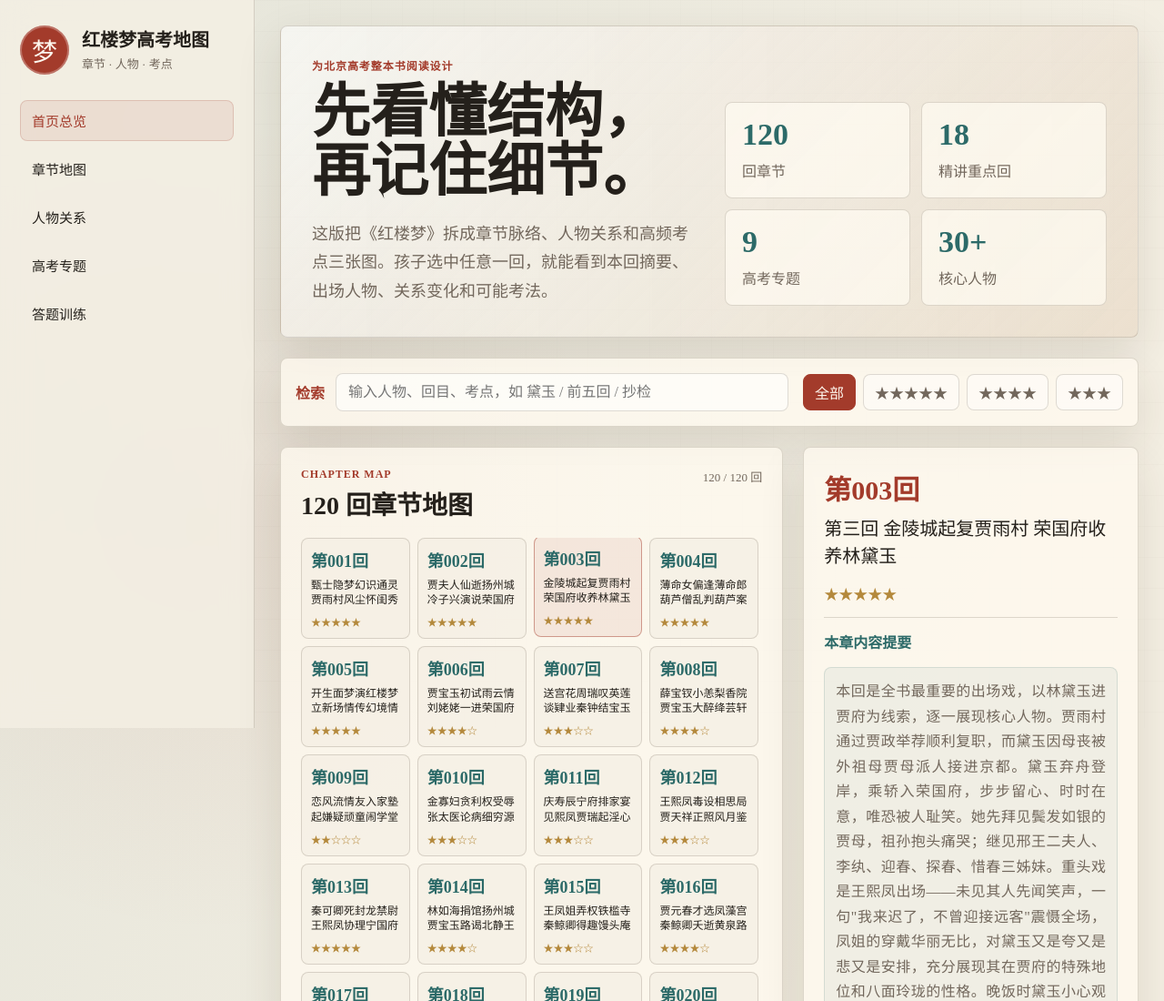
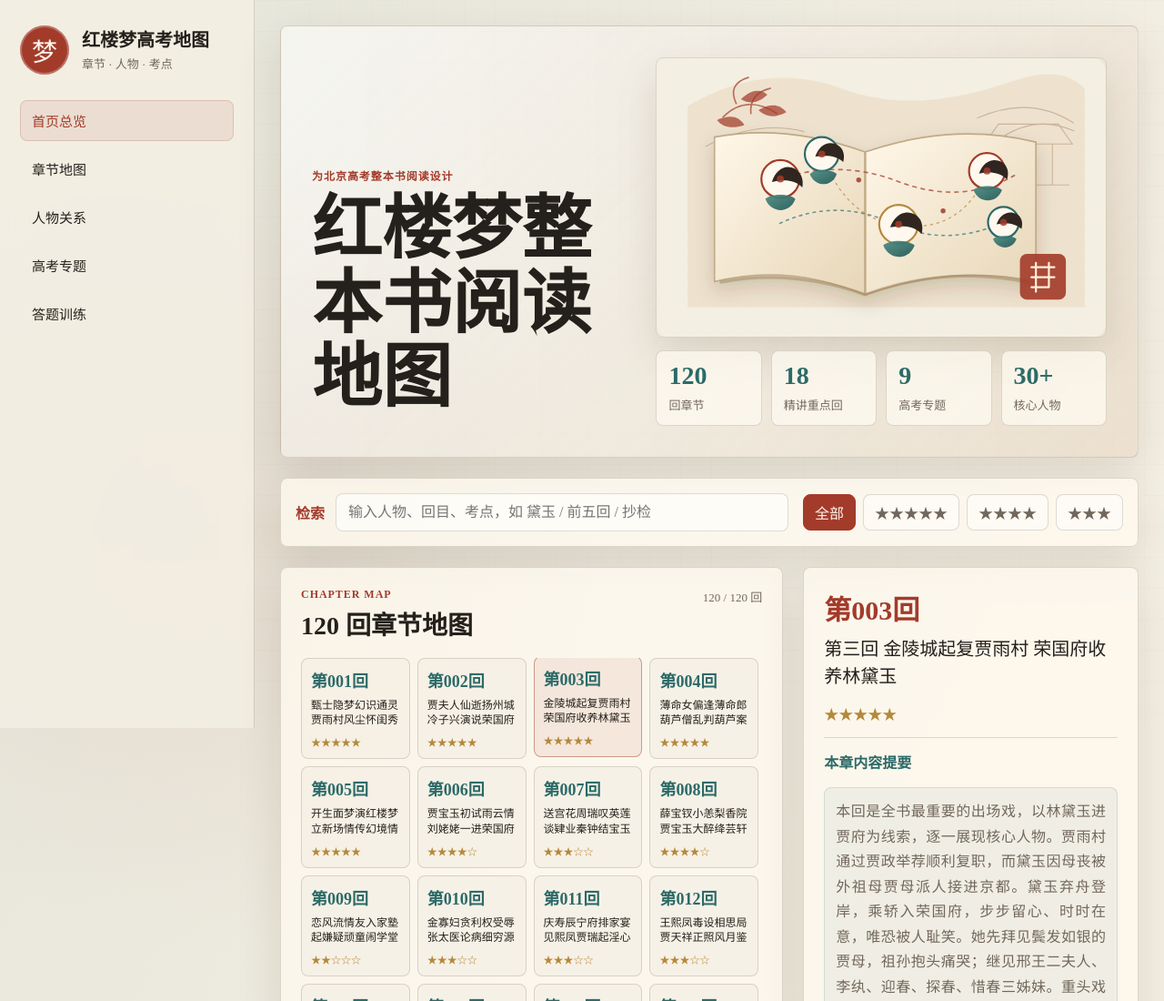
Before and after one commit to waanng/stone-story, a plain HTML site: page index.html in a window 1280 px wide. Shown: the top 1100 px of the page at 91% size. Drawn offline with Linux system fonts and the light colour scheme.

Commit message:
Redesign hero with illustration

```diff
--- a/assets/styles.css
+++ b/assets/styles.css
@@ -134,11 +134,11 @@ main {
 
 .hero-section {
   min-width: 0;
-  min-height: 250px;
+  min-height: 360px;
   display: grid;
-  grid-template-columns: minmax(0, 1fr) minmax(340px, 420px);
-  align-items: end;
-  gap: 28px;
+  grid-template-columns: minmax(320px, 0.82fr) minmax(420px, 1.18fr);
+  align-items: center;
+  gap: 34px;
   padding: 34px;
   border: 1px solid var(--line);
   border-radius: var(--radius);
@@ -146,6 +146,11 @@ main {
     linear-gradient(135deg, rgba(255,255,255,0.58), rgba(229,216,191,0.38)),
     linear-gradient(90deg, transparent, rgba(163,59,43,0.06));
   box-shadow: var(--shadow);
+}
+
+.hero-copy {
+  align-self: end;
+  padding-bottom: 12px;
 }
 
 .section-label {
@@ -159,31 +164,39 @@ main {
 
 .hero-section h2 {
   margin: 0;
-  max-width: 780px;
-  font-size: clamp(42px, 5vw, 76px);
-  line-height: 1.02;
+  max-width: 7em;
+  font-size: clamp(48px, 6vw, 86px);
+  line-height: 1.06;
   font-weight: 800;
   letter-spacing: 0;
   overflow-wrap: anywhere;
 }
 
-.lead {
-  max-width: 760px;
-  color: var(--muted);
-  font-size: 18px;
-  line-height: 1.75;
-  margin: 20px 0 0;
+.hero-visual {
+  min-width: 0;
+  display: grid;
+  gap: 14px;
+}
+
+.hero-visual img {
+  display: block;
+  width: 100%;
+  aspect-ratio: 900 / 560;
+  object-fit: cover;
+  border: 1px solid rgba(58, 43, 29, 0.13);
+  border-radius: var(--radius);
+  box-shadow: 0 18px 45px rgba(55, 38, 18, 0.13);
 }
 
 .hero-metrics {
   display: grid;
-  grid-template-columns: repeat(2, minmax(0, 1fr));
-  gap: 12px;
+  grid-template-columns: repeat(4, minmax(0, 1fr));
+  gap: 10px;
 }
 
 .hero-metrics div {
-  min-height: 96px;
-  padding: 18px;
+  min-height: 78px;
+  padding: 13px;
   border: 1px solid var(--line);
   border-radius: var(--radius);
   background: rgba(255, 251, 242, 0.72);
@@ -192,14 +205,15 @@ main {
 .hero-metrics strong {
   display: block;
   color: var(--teal);
-  font-size: 34px;
+  font-size: 28px;
   line-height: 1;
 }
 
 .hero-metrics span {
   display: block;
   color: var(--muted);
-  margin-top: 10px;
+  margin-top: 8px;
+  font-size: 13px;
 }
 
 .toolbar,
@@ -1063,18 +1077,16 @@ main {
     padding: 22px;
   }
 
-  .hero-section > div {
+  .hero-section > div,
+  .hero-copy,
+  .hero-visual {
     max-width: calc(100vw - 72px);
   }
 
   .hero-section h2 {
     font-size: 36px;
     line-height: 1.12;
-    max-width: min(7em, calc(100vw - 72px));
-  }
-
-  .lead {
-    max-width: calc(100vw - 72px);
+    max-width: min(8em, calc(100vw - 72px));
   }
 
   .toolbar {
@@ -1086,9 +1098,12 @@ main {
     grid-template-columns: 1fr;
   }
 
-  .hero-metrics,
   .topic-grid {
     grid-template-columns: 1fr;
+  }
+
+  .hero-metrics {
+    grid-template-columns: repeat(2, minmax(0, 1fr));
   }
 
   .topic-detail-shell {
--- a/index.html
+++ b/index.html
@@ -29,16 +29,18 @@
 
       <main>
         <section id="overview" class="hero-section">
-          <div>
+          <div class="hero-copy">
             <p class="section-label">为北京高考整本书阅读设计</p>
-            <h2>先看懂结构，再记住细节。</h2>
-            <p class="lead">这版把《红楼梦》拆成章节脉络、人物关系和高频考点三张图。孩子选中任意一回，就能看到本回摘要、出场人物、关系变化和可能考法。</p>
+            <h2>红楼梦整本书阅读地图</h2>
           </div>
-          <div class="hero-metrics" aria-label="内容概览">
-            <div><strong id="metric-chapters">120</strong><span>回章节</span></div>
-            <div><strong>18</strong><span>精讲重点回</span></div>
-            <div><strong id="metric-topics">9</strong><span>高考专题</span></div>
-            <div><strong>30+</strong><span>核心人物</span></div>
+          <div class="hero-visual" aria-label="内容概览">
+            <img src="assets/hero-illustration.svg" alt="红楼梦整本书阅读地图插图" />
+            <div class="hero-metrics">
+              <div><strong id="metric-chapters">120</strong><span>回章节</span></div>
+              <div><strong>18</strong><span>精讲重点回</span></div>
+              <div><strong id="metric-topics">9</strong><span>高考专题</span></div>
+              <div><strong>30+</strong><span>核心人物</span></div>
+            </div>
           </div>
         </section>
 
```
Also changed, not shown: assets/hero-illustration.svg (added).
